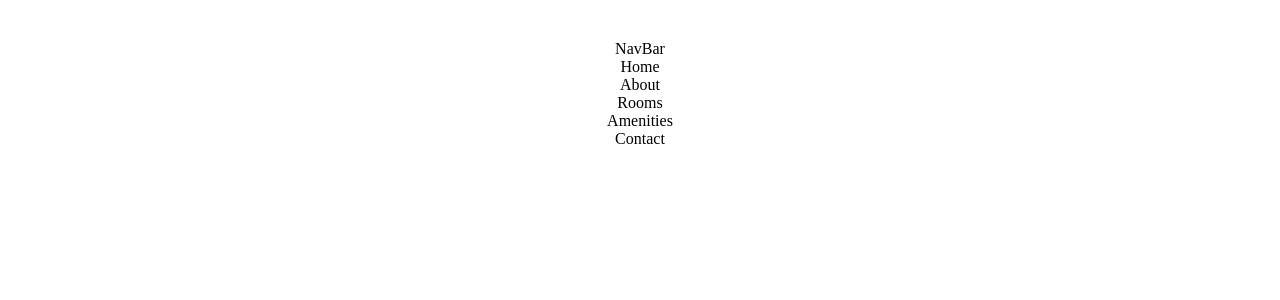
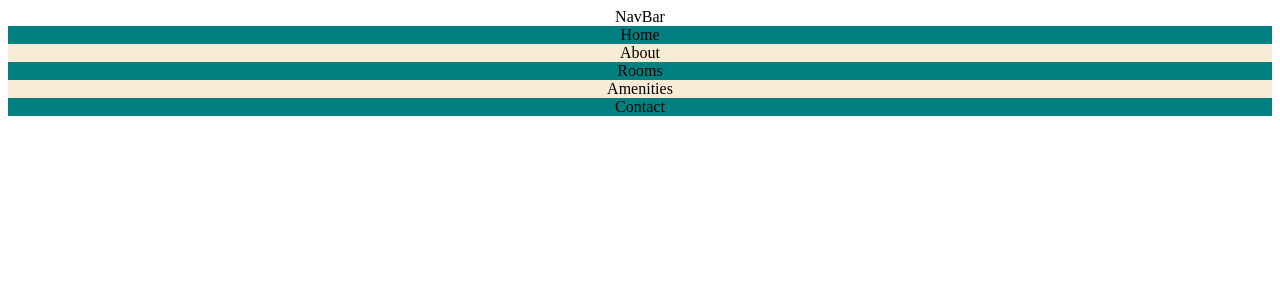
Before and after one commit to giantcarlos/villa-noe, a React (Vite) app: page / in a window 1280 px wide. Shown: the top 300 px of the page. Built offline with nearby package versions, Linux system fonts and the light colour scheme.

Commit message:
add component background colors

```diff
--- a/src/App.css
+++ b/src/App.css
@@ -1,6 +1,29 @@
+* {
+  box-sizing: border-box;
+}
+
 #root {
-  max-width: 1280px;
   margin: 0 auto;
-  padding: 2rem;
+  padding: 0;
   text-align: center;
 }
+
+.home {
+  background-color: teal;
+}
+
+.about {
+  background-color: antiquewhite;
+}
+
+.rooms {
+  background-color: teal;
+}
+
+.amenities {
+  background-color: antiquewhite;
+}
+
+.contact {
+  background-color: teal;
+}
--- a/src/Components/About.jsx
+++ b/src/Components/About.jsx
@@ -2,7 +2,9 @@ import React from 'react'
 
 function About() {
   return (
-    <div>About</div>
+    <section className="about">
+        About
+    </section>
   )
 }
 
--- a/src/Components/Amenities.jsx
+++ b/src/Components/Amenities.jsx
@@ -2,7 +2,9 @@ import React from 'react'
 
 function Amenities() {
   return (
-    <div>Amenities</div>
+    <section className="amenities">
+        Amenities
+    </section>
   )
 }
 
--- a/src/Components/Contact.jsx
+++ b/src/Components/Contact.jsx
@@ -2,7 +2,9 @@ import React from 'react'
 
 function Contact() {
   return (
-    <div>Contact</div>
+    <section className="contact">
+        Contact
+    </section>
   )
 }
 
--- a/src/Components/Home.jsx
+++ b/src/Components/Home.jsx
@@ -2,7 +2,9 @@ import React from 'react'
 
 function Home() {
   return (
-    <div>Home</div>
+    <section className="home">
+        Home
+    </section>
   )
 }
 
--- a/src/Components/Rooms.jsx
+++ b/src/Components/Rooms.jsx
@@ -2,7 +2,9 @@ import React from 'react'
 
 function Rooms() {
   return (
-    <div>Rooms</div>
+    <section className="rooms">
+        Rooms
+    </section>
   )
 }
 
```
